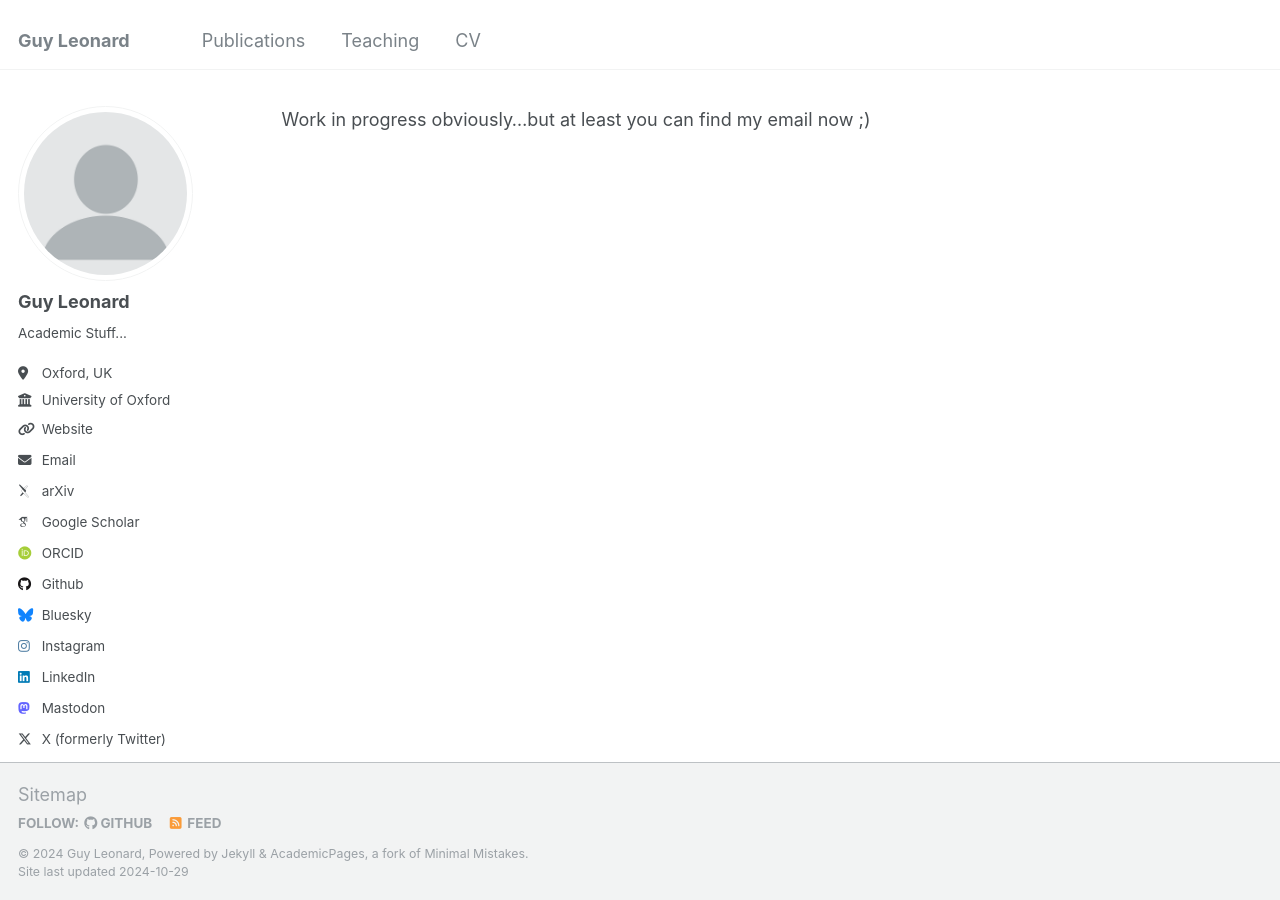
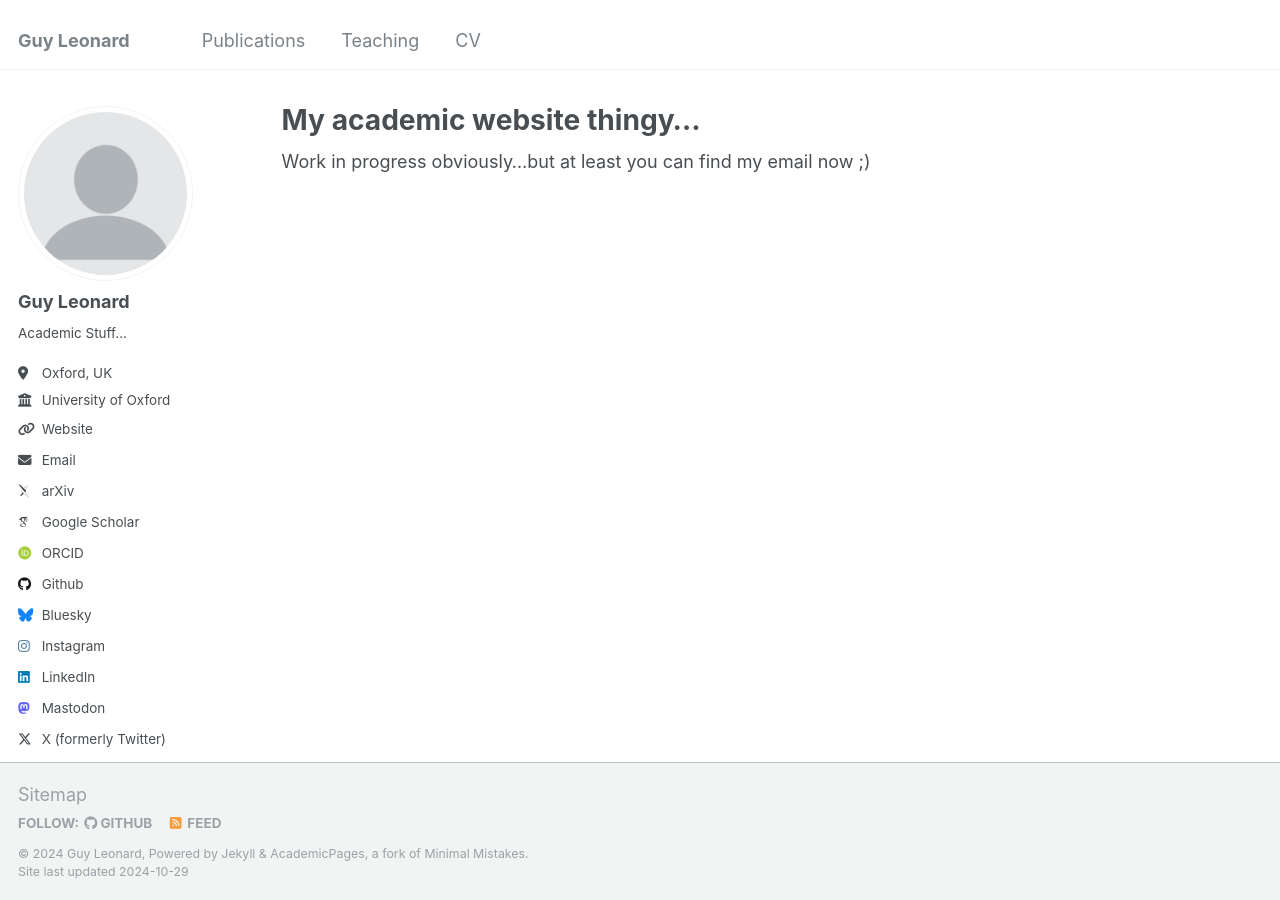
Before and after one commit to guyleonard/guyleonard.github.io, a Jekyll site: the page built from _pages/about.md, in a window 1280 px wide. Built offline with Jekyll 4.4.1, drawn with Linux system fonts in a browser that asks for light colours; some web fonts are replaced; our own code applies the rules of GitHub Pages for plain Markdown files.

Commit message:
Update about.md

```diff
--- a/_pages/about.md
+++ b/_pages/about.md
@@ -1 +1,10 @@
+---
+permalink: /
+title: "My academic website thingy..."
+author_profile: true
+redirect_from:
+  - /about/
+  - /about.html
+---
+
 Work in progress obviously...but at least you can find my email now ;)
```
